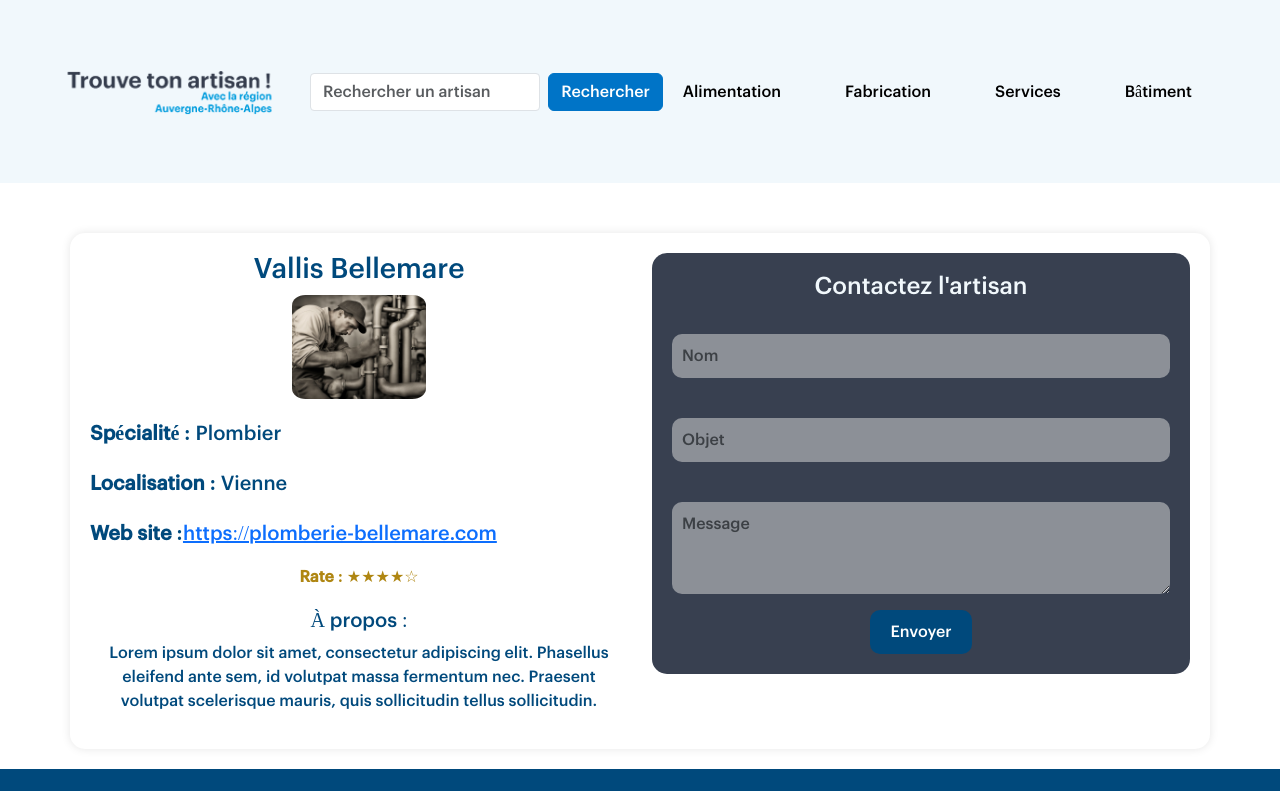
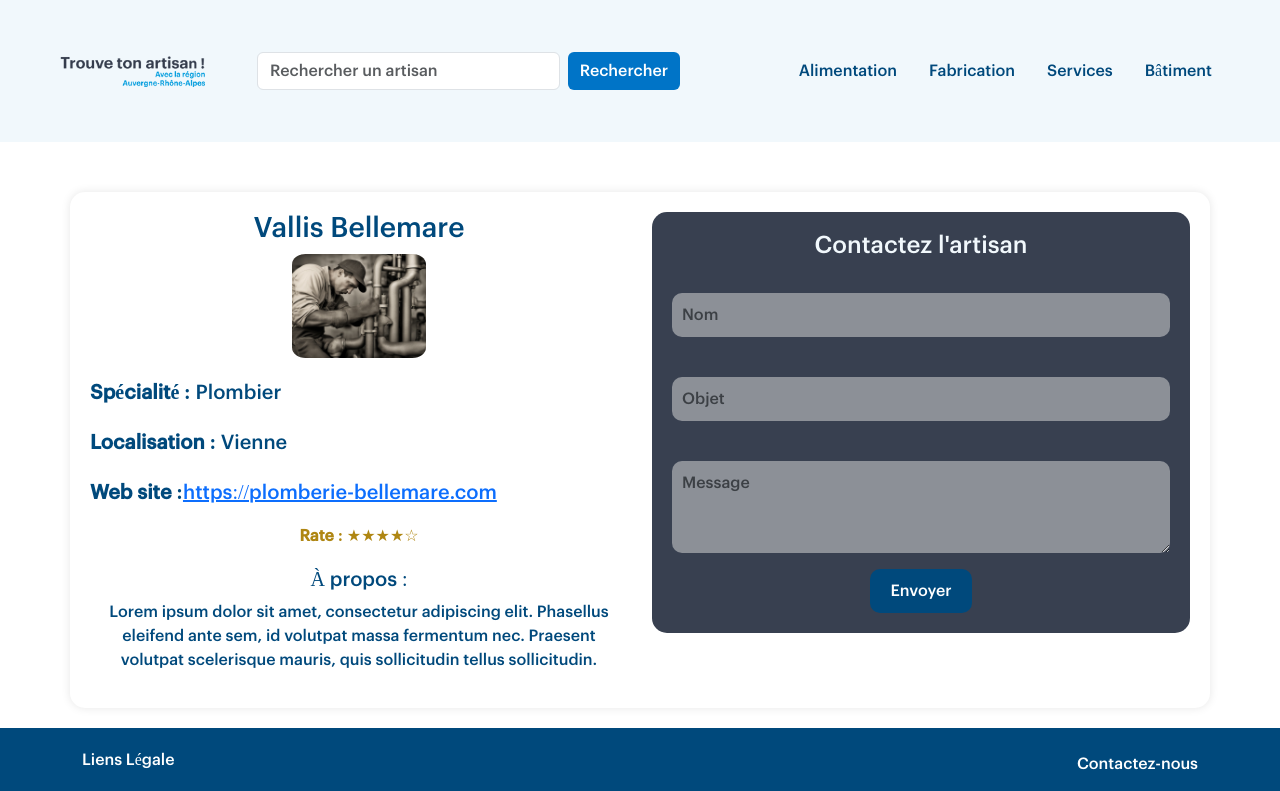
Before and after one commit to SINJ1/TrouveTonArtisan, an Angular app: page /artisan/1 in a window 1280 px wide. Shown: the top 791 px of the page. Built offline with nearby package versions, Linux system fonts and the light colour scheme.

Commit message:
fix err header

```diff
--- a/src/app/header/header.component.html
+++ b/src/app/header/header.component.html
@@ -1,20 +1,31 @@
-<nav class="navbar navbar-expand-lg justify-content-between">
-    <div class="container-fluid">
-      <a class="navbar-brand" [routerLink]="['/']"><img src="../assets/img/Logo.png" alt="Logo Trouve ton artisan ! Avec la région Auvergne-Rhône-Alpes"/></a>
+<nav class="navbar navbar-expand-lg">
+  <div class="container-fluid">
 
-      <form class="form-inline" role="search" (ngSubmit)="search()">
-        <input class="form-control" type="search" placeholder="Rechercher un artisan" aria-label="Search" [(ngModel)]="searchQuery" name="search">
-        <button class="btn btn-primary" type="submit">Rechercher</button>
-      </form>
-      <button class="navbar-toggler" type="button" data-bs-toggle="collapse" data-bs-target="#navbarResponsive" aria-controls="navbarResponsive" aria-expanded="false" aria-label="Toggle navigation">
-        <i class="fas fa-bars"></i>
+    <!-- Logo -->
+    <a class="navbar-brand" [routerLink]="['/']">
+      <img src="../assets/img/Logo.png" alt="Logo Trouve ton artisan !">
+    </a>
+
+    <!-- Formulaire de recherche -->
+    <form class="search-form d-flex" role="search" (ngSubmit)="search()">
+      <input class="form-control" type="search" placeholder="Rechercher un artisan" [(ngModel)]="searchQuery" name="search">
+      <button class="btn btn-primary ms-2" type="submit">Rechercher</button>
+    </form>
+
+    <!-- Bouton burger -->
+    <button class="navbar-toggler" type="button" data-bs-toggle="collapse" data-bs-target="#navbarNav"
+      aria-controls="navbarNav" aria-expanded="false" aria-label="Toggle navigation">
+      <i class="fas fa-bars"></i>
     </button>
-    <div class="collapse navbar-collapse" id="navbarResponsive">
-        <ul class="navbar-nav mx-auto">
-        <li class="nav-item mx-0 mx-lg-1"><a [routerLink]="['/category', 'Alimentation']" class="nav-link py-3 px-0 px-lg-3 rounded">Alimentation</a></li>
-        <li class="nav-item mx-0 mx-lg-1"><a [routerLink]="['/category', 'Fabrication']" class="nav-link py-3 px-0 px-lg-3 rounded">Fabrication</a></li>
-        <li class="nav-item mx-0 mx-lg-1"><a [routerLink]="['/category', 'Services']" class="nav-link py-3 px-0 px-lg-3 rounded">Services</a></li>
-        <li class="nav-item mx-0 mx-lg-1"><a [routerLink]="['/category', 'Bâtiment']" class="nav-link py-3 px-0 px-lg-3 rounded">Bâtiment</a></li>
-        </ul>
-      </div>
+
+    <!-- Liens -->
+    <div class="collapse navbar-collapse" id="navbarNav">
+      <ul class="navbar-nav ms-auto">
+        <li class="nav-item"><a [routerLink]="['/category', 'Alimentation']" class="nav-link">Alimentation</a></li>
+        <li class="nav-item"><a [routerLink]="['/category', 'Fabrication']" class="nav-link">Fabrication</a></li>
+        <li class="nav-item"><a [routerLink]="['/category', 'Services']" class="nav-link">Services</a></li>
+        <li class="nav-item"><a [routerLink]="['/category', 'Bâtiment']" class="nav-link">Bâtiment</a></li>
+      </ul>
     </div>
+  </div>
+</nav>
--- a/src/app/header/header.component.scss
+++ b/src/app/header/header.component.scss
@@ -2,81 +2,65 @@
   padding: 1rem 2rem;
   background-color: var(--color1);
   display: flex;
-    justify-content: space-between;
   align-items: center;
 }
 
-.navbar-brand {
-    font-weight: bold;
-    font-size: 1.5rem;
-}
-
-.navbar-brand span {
-    display: block;
-    font-size: 0.8rem;
-    color: var(--color2);
+.navbar-brand img {
+  height: 100px;
 }
 
 .nav-link {
-    font-size: 1rem;
-    color: #000;
-    margin-right: 1.5rem;
+  color: var(--color3);
+  margin-right: 1rem;
+  font-weight: 500;
+}
+
+.nav-link:hover {
+  color: var(--color2);
 }
 
 .btn-primary {
   background-color: var(--color2);
-    border-color: var(--color2);
+  border: none;
 }
 
-.form-inline {
-    display: flex;
-    align-items: center;
+.navbar-toggler {
+  border: none;
+  color: var(--color3);
+  font-size: 1.5rem;
 }
 
-.form-control {
-    border-radius: 0.25rem;
-    margin-right: 0.5rem;
+.search-form {
+  flex-grow: 1;
+  max-width: 500px;
+  margin: 0 20px;
 }
 
-/* ✅ Fix responsive */
-@media (max-width: 768px) {
-    .navbar-toggler {
-        margin-left: auto;
-    }
-    img {
-        width: 150px;
-    }
-    form {
-        width: 300px;
-    }
-    select {
-        width: 100px;
+@media (max-width: 992px) {
+  .search-form {
+    max-width: 100%;
   }
 }
 
-@media (min-width: 426px) {
+@media (max-width: 768px) {
+  .navbar {
+    flex-wrap: wrap;
+  }
+
+  .search-form {
+    order: 2;
+    width: 100%;
+    margin-top: 10px;
+  }
+
   .navbar-toggler {
+    order: 1;
     margin-left: auto;
   }
-    img {
-        width: 150px;
-    }
-    form {
-        width: 300px;
-    }
-    select {
-        width: 100px;
+
+  .navbar-collapse {
+    order: 3;
+    width: 100%;
+    text-align: center;
   }
 }
-
-@media (min-width: 1024px) {
-    img {
-        width: 250px;
-    }
-    form {
-        width: 400px;
-    }
-    select {
-        width: 200px;
-    }
-}
```
Lines whose indentation alone changed are shown as unchanged.
